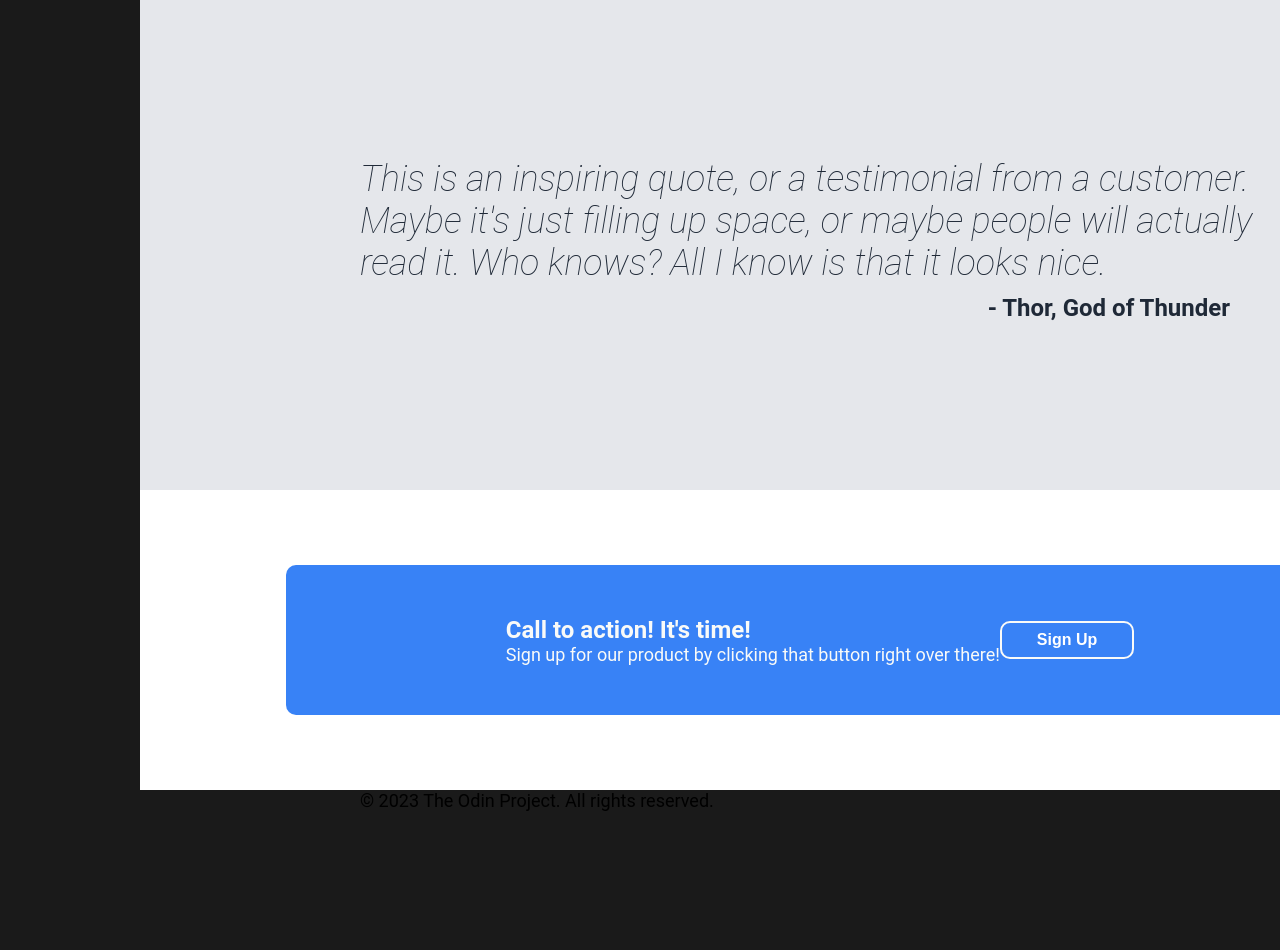
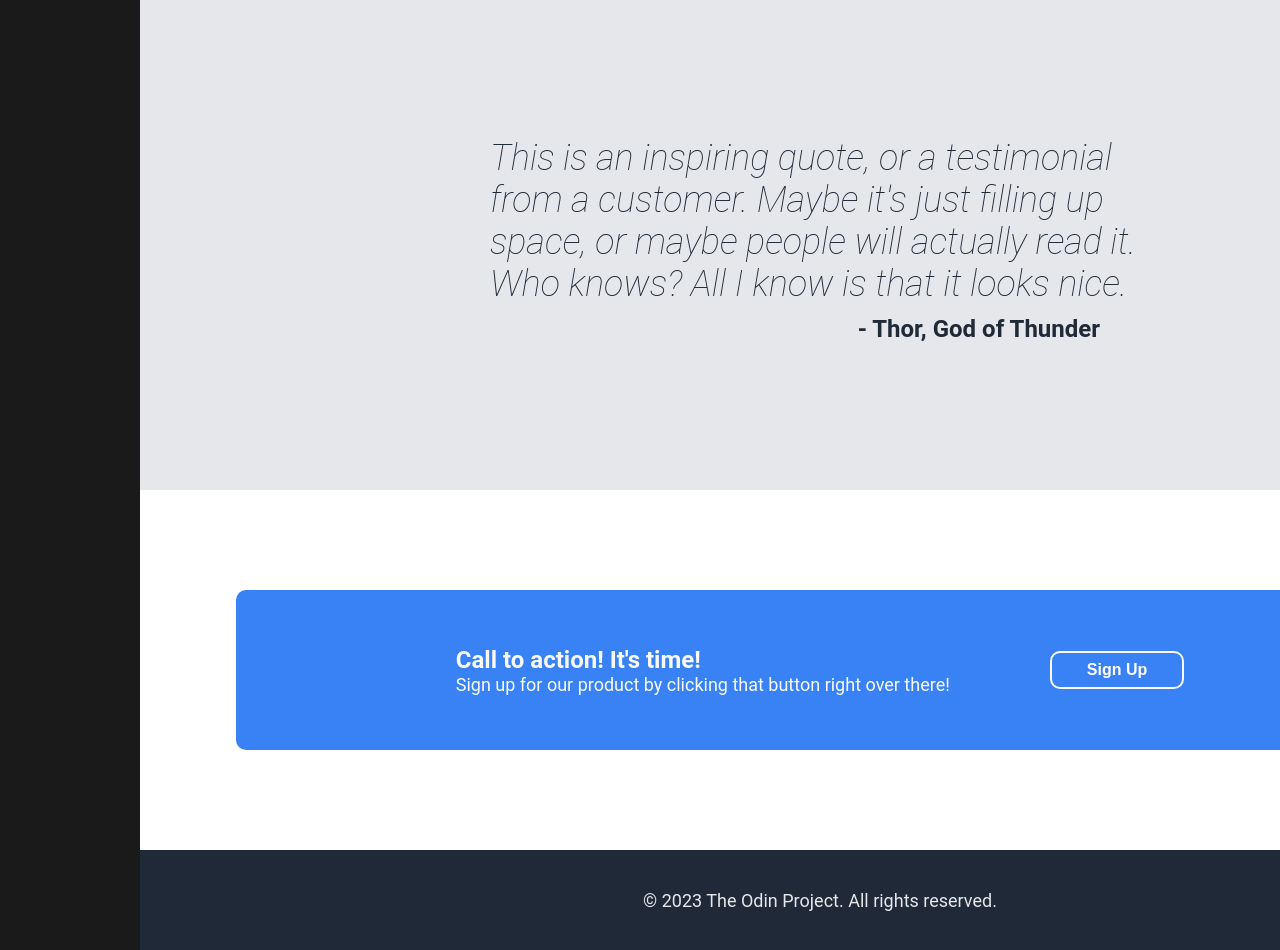
Before and after one commit to Jimmy-johnston/landing-page, a plain HTML site: page index.html in a window 1280 px wide. Shown: the part 1060-2010 px from the top of the page. Before the commit the page ends 1871 px from the top, so only its background shows below. Drawn offline with Linux system fonts and the light colour scheme; a web font is replaced by a local one.

Commit message:
style: update sign up button and footer section

```diff
--- a/styles.css
+++ b/styles.css
@@ -170,6 +170,7 @@ ul {
     /* width above to match info contatainer otherwise it is matching padding from body*/
     display: flex;
     flex-wrap: wrap;
+    padding: 0 350px;
 }
 
 .quote .container .inspire {
@@ -192,15 +193,14 @@ ul {
 .signup {
     background: white;
     color:#F9FAF8;
-    min-height: 300px;
+    min-height: 360px;
     display: flex;
     justify-content: center;
     align-items: center;
 }
 
 .signup .container {
-    height: 150px;
-    max-width: fit-content;
+    height: 160px;
     background-color: #3882F6;
     border-radius: 10px;
     display: flex;
@@ -214,13 +214,10 @@ ul {
     font-size: 16px;
     font-weight: bold;
     padding: 8px 35px;
-    /* margin-top: 12px; */
     border-radius: 10px;
     border-style: solid;
     border-color: #F9FAF8;
-    /* margin-left: 80px; */
-    /* align-self: flex-end; */
-
+    margin-left: 100px;
 }
 
 .signup h3 {
@@ -228,3 +225,13 @@ ul {
     font-size: x-large;
     margin-bottom: 0;
 }
+
+.footer {
+    background: #1F2937;
+    color: #E5E7EB;
+    height: 100px;
+    display: flex;
+    justify-content: center;
+    align-items: center;
+    margin-top: auto;
+}
```
